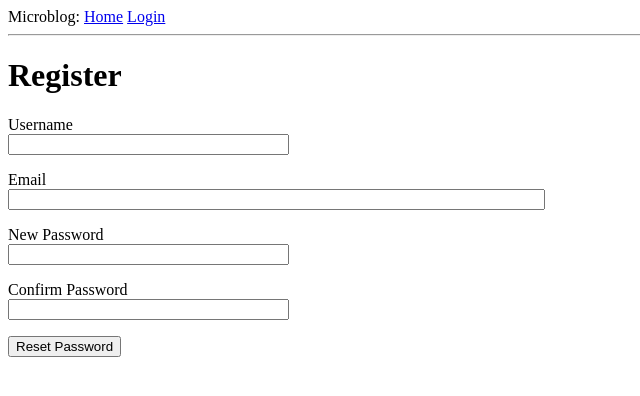
After one commit to Gurjit29/BookstoreApp, a Flask app: page /recover in a window 1280 px wide. The commit adds this page. Shown: the top 396 px of the page, without its empty margins (0-640 px from the left). Run offline with Flask 2, Linux system fonts and the light colour scheme.

Commit message:
password reset using email link and static webpage

```diff
--- a/app/forms.py
+++ b/app/forms.py
@@ -37,3 +37,22 @@ class RegistrationForm(FlaskForm):
         user = User.query.filter_by(email=email.data).first()
         if user is not None:
             raise ValidationError('Please use a different email address.')
+
+
+class RecoverForm(FlaskForm):
+    username = StringField('Username', validators=[DataRequired()])
+    email = StringField('Email', validators=[DataRequired(), Email()])
+    password = PasswordField('New Password', validators=[DataRequired()])
+    password2 = PasswordField(
+        'Confirm Password', validators=[DataRequired(), EqualTo('password')])
+    submit = SubmitField('Reset Password')
+
+    def validate_username(self, username):
+        user = User.query.filter_by(username=username.data).first()
+        if user is None:
+            raise ValidationError('Please use a different username.')
+
+    def validate_email(self, email):
+        user = User.query.filter_by(email=email.data).first()
+        if user is None:
+            raise ValidationError('Please use a different email address.')
--- a/app/routes.py
+++ b/app/routes.py
@@ -3,7 +3,7 @@ from flask import render_template,flash,redirect,url_for
 from app import app,mail
 from flask_mail import Mail
 from flask_mail import Message
-from app.forms import LoginForm,RegistrationForm,PasswordResetForm
+from app.forms import LoginForm,RegistrationForm,PasswordResetForm,RecoverForm
 from flask_login import current_user, login_user
 from app import db
 from app.models import User,Post,Book
@@ -116,7 +116,7 @@ def passwordReset():
    form=PasswordResetForm()
    if form.validate_on_submit():
      user=User.query.filter_by(email=form.email.data).first()
-     msg = Message("Hello",sender="BookSellersUFV@gmail.com",recipients=[user.email],html=render_template('verify.html'))
+     msg = Message("Hello",sender="BookSellersUFV@gmail.com",recipients=[user.email],html=render_template('verify.html',email=user.email,username=user.username))
      mail.send(msg)
      return "Message sent!"
    return render_template('password.html',form=form)
@@ -134,3 +134,17 @@ def register():
         flash('Congratulations, you are now a registered user!')
         return redirect("/login")
     return render_template('register.html', title='Register', form=form)
+
+@app.route('/recover', methods=['GET', 'POST'])
+def recover():
+    if current_user.is_authenticated:
+        return redirect(url_for('index'))
+    form = RecoverForm()
+    if form.validate_on_submit():
+        user = User.query.filter_by(email=form.email.data).first()
+        user.set_password(form.password.data)
+        db.session.add(user)
+        db.session.commit()
+        flash('Your password has been reset!')
+        return redirect("/login")
+    return render_template('recover.html',title='Reset Password',form=form)
--- /dev/null
+++ b/app/templates/recover.html
@@ -0,0 +1,37 @@
+{% extends "base.html" %}
+
+{% block content %}
+    <h1>Register</h1>
+    <form action="" method="post">
+        {{ form.hidden_tag() }}
+        <p>
+            {{ form.username.label }}<br>
+            {{ form.username(size=32) }}<br>
+            {% for error in form.username.errors %}
+            <span style="color: red;">[{{ error }}]</span>
+            {% endfor %}
+        </p>
+	<p>
+            {{ form.email.label }}<br>
+            {{ form.email(size=64) }}<br>
+            {% for error in form.email.errors %}
+            <span style="color: red;">[{{ error }}]</span>
+            {% endfor %}
+        </p>
+	<p>
+            {{ form.password.label }}<br>
+            {{ form.password(size=32) }}<br>
+            {% for error in form.password.errors %}
+            <span style="color: red;">[{{ error }}]</span>
+            {% endfor %}
+        </p>
+	<p>
+            {{ form.password2.label }}<br>
+            {{ form.password2(size=32) }}<br>
+            {% for error in form.password2.errors %}
+            <span style="color: red;">[{{ error }}]</span>
+            {% endfor %}
+        </p>
+	<p>{{ form.submit() }}</p>
+    </form>
+{% endblock %}
--- a/app/templates/verify.html
+++ b/app/templates/verify.html
@@ -5,6 +5,6 @@ Verify It is you!
 </title>
 </head>
 <body>
-<a href="http://127.0.0.1:5000/index">Click here bro!</a>
+<a href="http://127.0.0.1:5000/recover">Click here bro!</a>
 </body>
 </html>
```
Also changed, not shown: app/models.py (+8 -0 lines), requirements.txt (+2 -9 lines), app.db.
